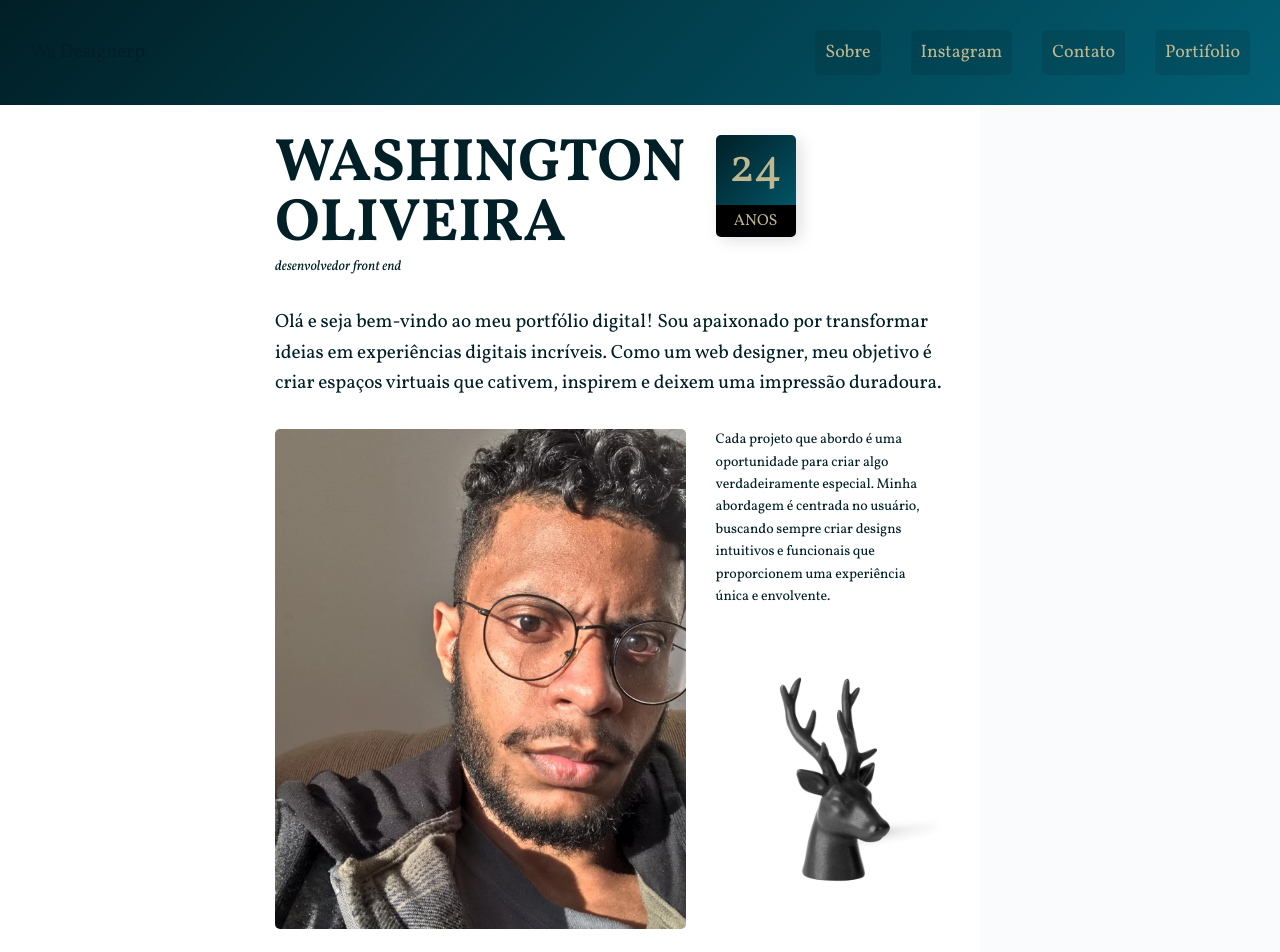
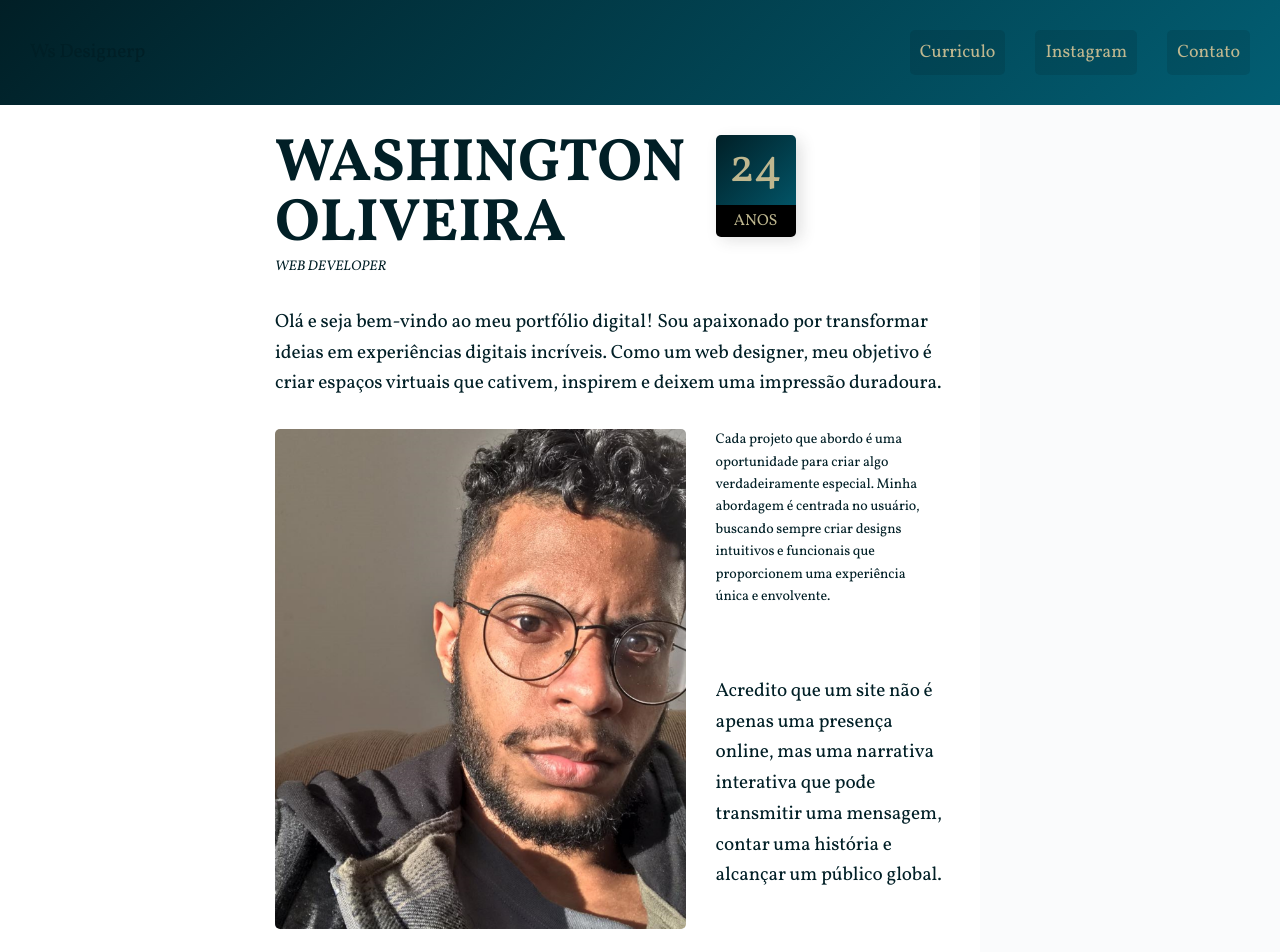
Before and after one commit to ilWashingtonli/test.github.io, a plain HTML site: page index.html in a window 1280 px wide. Shown: the top 952 px of the page. Drawn offline with Linux system fonts and the light colour scheme.

Commit message:
Update index.html

```diff
--- a/index.html
+++ b/index.html
@@ -14,10 +14,9 @@
         <p class="logonome">Ws Designerp</p>
         <nav>
           <ul>
-            <li><a href="#">Sobre</a></li>
+            <li><a href="curriculo.html">Curriculo</a></li>
             <li><a href="https://www.instagram.com/iliwashingtonili/">Instagram</a></li>
             <li><a href="#">Contato</a></li>
-            <li><a href="#">Portifolio</a></li>
           </ul>
         </nav>
       </header>
@@ -29,7 +28,7 @@
       <main class="content">
         <div class="titulo">
           <h1>WASHINGTON OLIVEIRA</h1>
-          <span>desenvolvedor front end</span>
+          <span>WEB DEVELOPER</span>
         </div>
 
         <div class="caracteristicas">
@@ -48,7 +47,7 @@
 
         <p class="destaque">Cada projeto que abordo é uma oportunidade para criar algo verdadeiramente especial. Minha abordagem é centrada no usuário, buscando sempre criar designs intuitivos e funcionais que proporcionem uma experiência única e envolvente.</p>
 
-        <img class="imagem-2" src="img/wolf2.jpg" alt="Wolf 2">
+
 
         <p>Acredito que um site não é apenas uma presença online, mas uma narrativa interativa que pode transmitir uma mensagem, contar uma história e alcançar um público global.</p>
 
```
